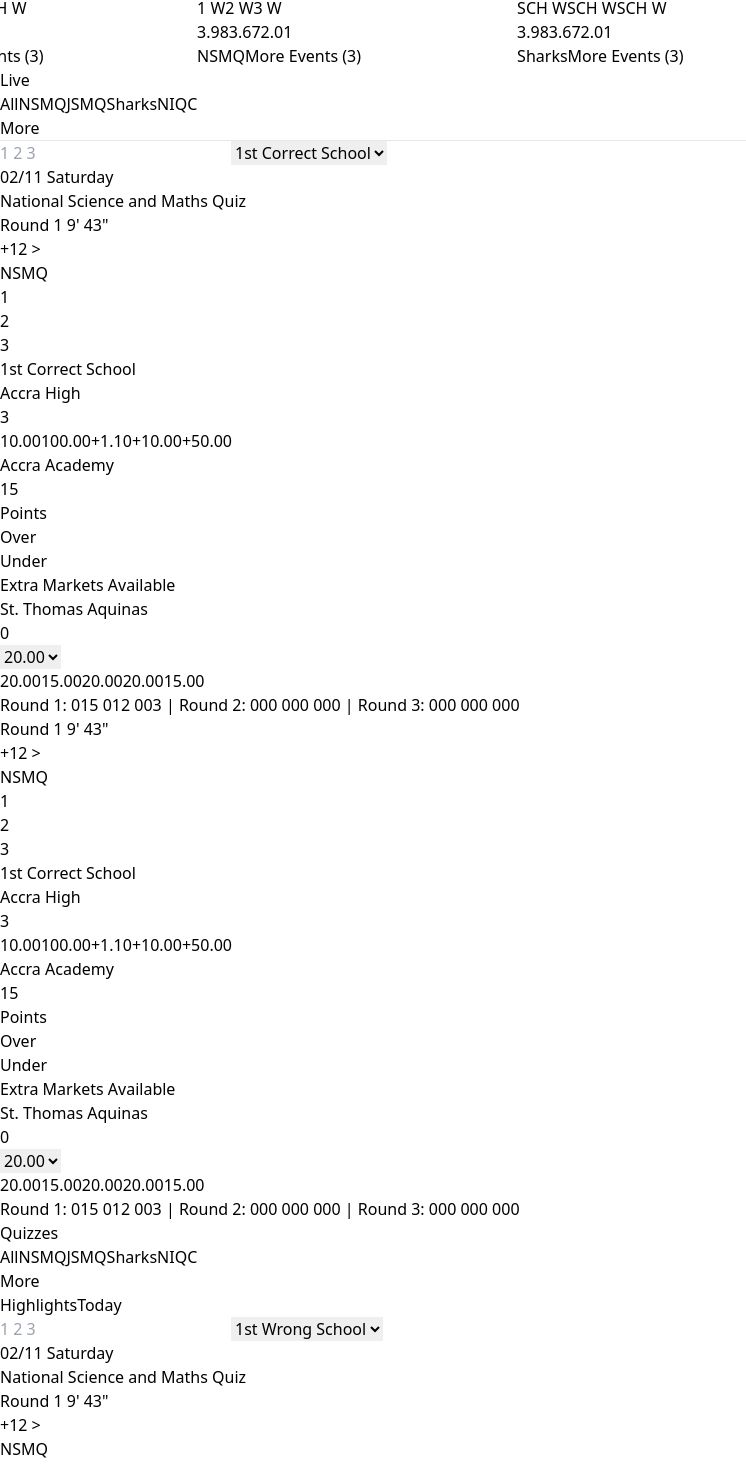
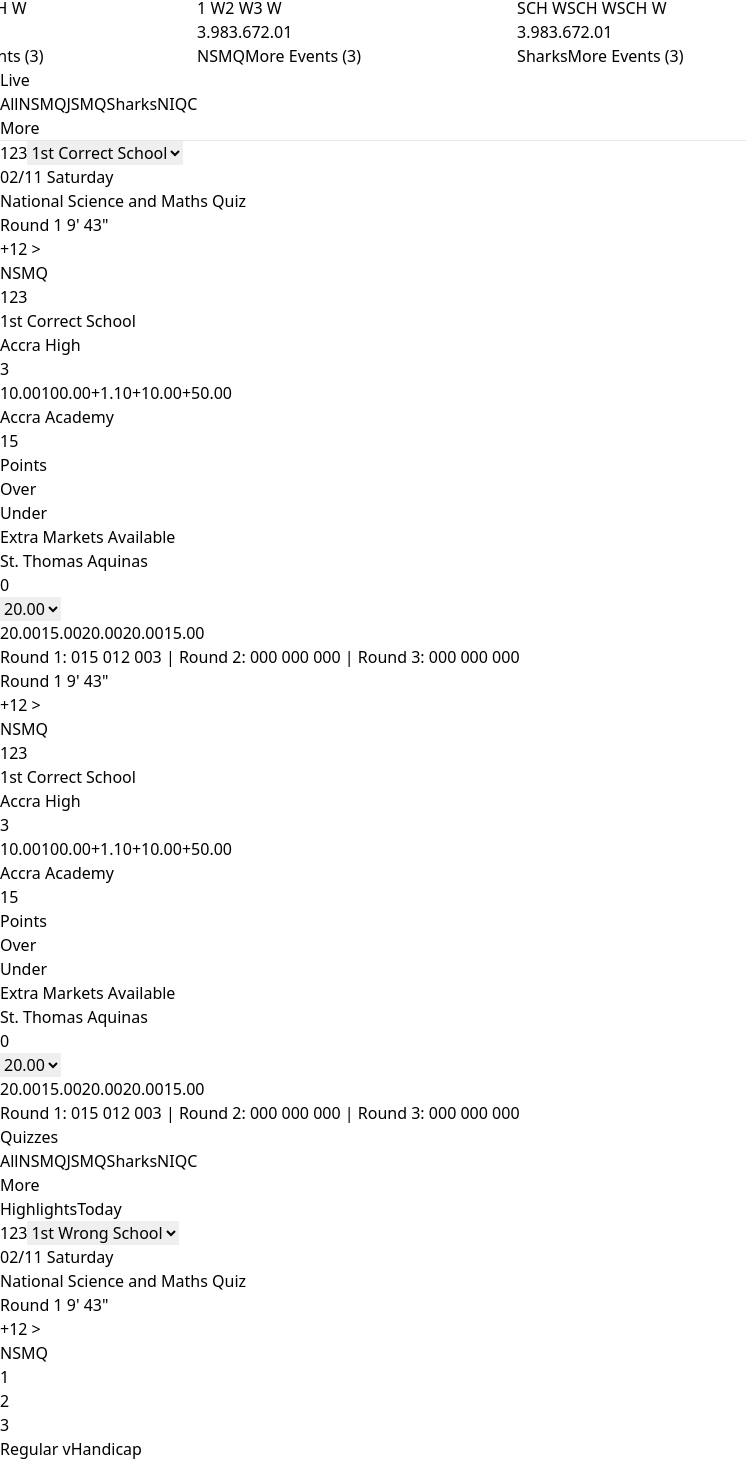
Before and after one commit to Bhankid/smartybet, a Next.js app: page / in a window 1280 px wide. Shown: the part 3196-4661 px from the top of the page, without its empty margins (0-746 px from the left). Built offline with nearby package versions, Linux system fonts and the light colour scheme.

Commit message:
update 1.0.1

```diff
--- a/src/app/page.js
+++ b/src/app/page.js
@@ -914,11 +914,14 @@
               </div>
               <hr className="mb-4" />
               <div className="flex justify-end items-center space-x-4">
-                <input
-                  type="text"
-                  className="border rounded px-2 py-1 w-40"
-                  placeholder="1 2 3"
-                />
+                <button
+                  className="border border-gray-300 rounded px-1 py-1 w-36 mr-4 bg-white text-gray-700 cursor-pointer"
+                  disabled
+                >
+                  <span className="mr-2 pr-6">1</span>
+                  <span className="mr-2 pr-6">2</span>
+                  <span className="mr-2 pr-6">3</span>
+                </button>
                 <select className="border rounded px-1 py-1">
                   <option>1st Correct School</option>
                 </select>
@@ -944,9 +947,14 @@
                   <div className="flex justify-between items-center mb-2">
                     <div className="text-red-500 text-lg font-bold">NSMQ</div>
                     <div className="flex space-x-2 text-center -ml-4 mr-10 text-gray-500 text-sm">
-                      <div className="w-14">1</div>
-                      <div className="w-14">2</div>
-                      <div className="w-14">3</div>
+                      <button
+                        className="border-none rounded px-1 py-1 w-40 mr-4 bg-white text-gray-700 cursor-pointer"
+                        disabled
+                      >
+                        <span className="mr-2 pr-6">1</span>
+                        <span className="mr-2 pr-6">2</span>
+                        <span className="mr-2 pr-6">3</span>
+                      </button>
                       <div className="w-18 mr-4">1st Correct School</div>
                     </div>
                   </div>
@@ -1068,11 +1076,14 @@
                 <button className="text-gray-500 mr-4">Today</button>
                 <div className="border-r-2 border-gray-200 h-6 mr-4"></div>
                 <div className="flex-grow"></div>
-                <input
-                  type="text"
-                  className="border border-gray-300 rounded px-1 py-1 w-40 mr-4"
-                  placeholder="1 2 3"
-                />
+                <button
+                  className="border border-gray-300 rounded px-1 py-1 w-40 mr-4 bg-white text-gray-700 cursor-pointer"
+                  disabled
+                >
+                  <span className="mr-2 pr-6">1</span>
+                  <span className="mr-2 pr-6">2</span>
+                  <span className="mr-2 pr-6">3</span>
+                </button>
                 <select className="border border-gray-300 rounded px-1 py-1">
                   <option>1st Wrong School</option>
                 </select>
@@ -1102,79 +1113,6 @@
                     <div className="w-18">Regular vHandicap</div>
                   </div>
                 </div>
-
-                {/* <div className="space-y-2 mb-4">
-                <div className="flex justify-between items-center">
-                  <span>Accra High</span>
-                  <span className="text-blue-500">3</span>
-                </div>
-                <div className="flex justify-between items-center">
-                  <span>Accra Academy</span>
-                  <span className="text-blue-500">15</span>
-                </div>
-                <div className="flex justify-between items-center">
-                  <span>St. Thomas Aquinas</span>
-                  <span className="text-blue-500">0</span>
-                </div>
-              </div> */}
-                {/* <div className="flex justify-between items-center mb-2">
-                <div className="flex space-x-2">
-                  <button className="bg-gray-200 rounded px-2 py-1">1</button>
-                  <button className="bg-gray-200 rounded px-2 py-1">2</button>
-                  <button className="bg-gray-200 rounded px-2 py-1">3</button>
-                </div>
-                <div className="flex space-x-2">
-                  <button className="bg-gray-200 rounded px-2 py-1">
-                    Regular vHandicap
-                  </button>
-                  <button className="bg-gray-200 rounded px-2 py-1">+12</button>
-                </div>
-              </div>
-              <div className="flex justify-between items-center mb-2">
-                <div className="flex space-x-2">
-                  <button className="bg-gray-200 rounded px-2 py-1">
-                    10.00
-                  </button>
-                  <button className="bg-gray-200 rounded px-2 py-1">
-                    100.00
-                  </button>
-                </div>
-                <div className="flex space-x-2">
-                  <button className="bg-gray-200 rounded px-2 py-1">
-                    +1.10
-                  </button>
-                  <button className="bg-gray-200 rounded px-2 py-1">
-                    +10.00
-                  </button>
-                  <button className="bg-gray-200 rounded px-2 py-1">
-                    +50.00
-                  </button>
-                </div>
-              </div>
-              <div className="flex justify-between items-center mb-2">
-                <div className="flex space-x-2">
-                  <select className="bg-gray-200 rounded px-2 py-1">
-                    <option>20.00</option>
-                  </select>
-                  <button className="bg-gray-200 rounded px-2 py-1">
-                    20.00
-                  </button>
-                  <button className="bg-gray-200 rounded px-2 py-1">
-                    15.00
-                  </button>
-                </div>
-                <div className="flex space-x-2">
-                  <button className="bg-gray-200 rounded px-2 py-1">
-                    20.00
-                  </button>
-                  <button className="bg-gray-200 rounded px-2 py-1">
-                    20.00
-                  </button>
-                  <button className="bg-gray-200 rounded px-2 py-1">
-                    15.00
-                  </button>
-                </div>
-              </div> */}
 
                 <div className="space-y-1 mb-4">
                   <div className="flex justify-between items-center">
```
